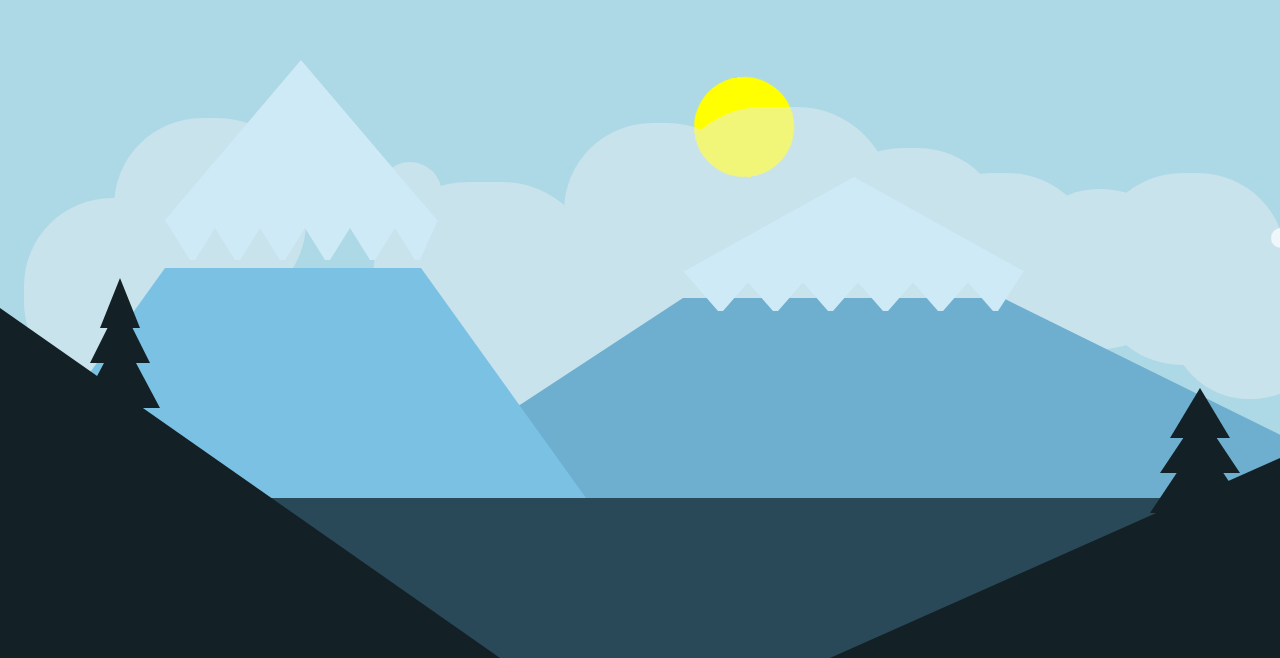
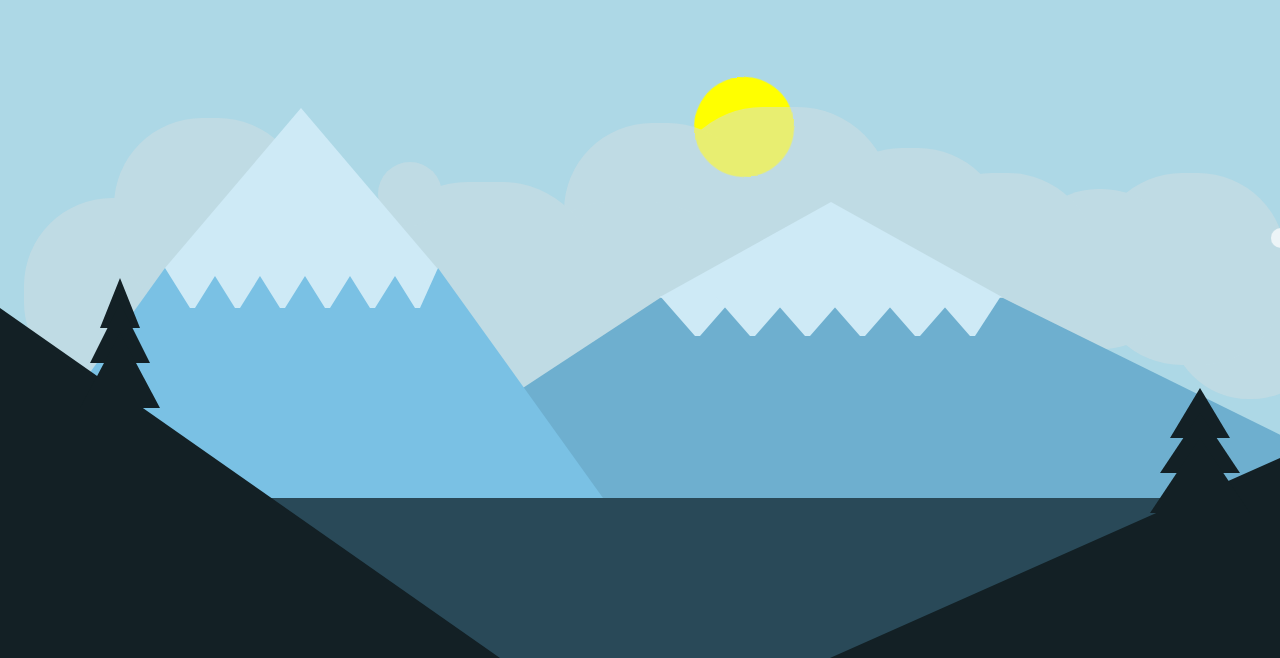
Before and after one commit to mmarsden89/mountain-view, a React (Create React App) app: page / in a window 1280 px wide. Shown: the part 142-800 px from the top of the page. Built offline with nearby package versions, Linux system fonts and the light colour scheme.

Commit message:
set mountain sizes to hard pixels rather than screen percentages

```diff
--- a/src/Components/CelestialContainer/CelestialContainer.scss
+++ b/src/Components/CelestialContainer/CelestialContainer.scss
@@ -137,6 +137,9 @@
   0% {
     transform: rotate(70deg);
   }
+  20% {
+    transform: totate(140deg);
+  }
   30% {
     transform: rotate(150deg);
   }
--- a/src/Components/Mountains/mountains.scss
+++ b/src/Components/Mountains/mountains.scss
@@ -1,4 +1,4 @@
-$cloud-color: rgb(227, 238, 242);
+$cloud-color: rgb(210, 222, 226);
 
 .mountain-container {
   width: 100vw;
@@ -9,8 +9,8 @@ $cloud-color: rgb(227, 238, 242);
 }
 
 .single-mountain {
-  width: 20vw;
-  height: 35vh;
+  width: 273px;
+  height: 232px;
   position: absolute;
   bottom: 20vh;
   border-left: 165px solid transparent;
@@ -91,8 +91,8 @@ $cloud-color: rgb(227, 238, 242);
 }
 
 .wide-mountain {
-  width: 25vw;
-  height: 20vh;
+  width: 343px;
+  height: 135px;
   position: absolute;
   right: -10%;
   bottom: 20vh;
```
